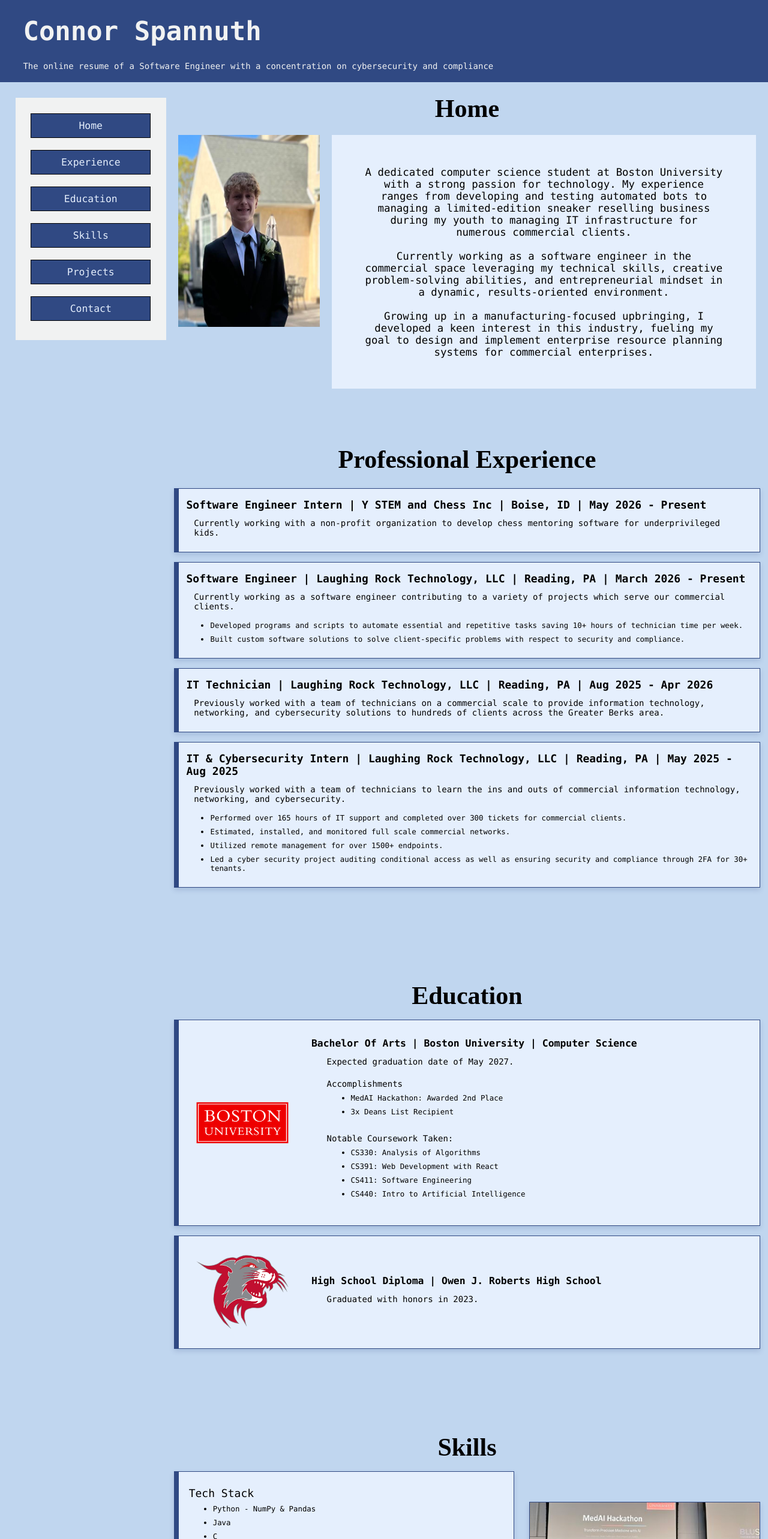
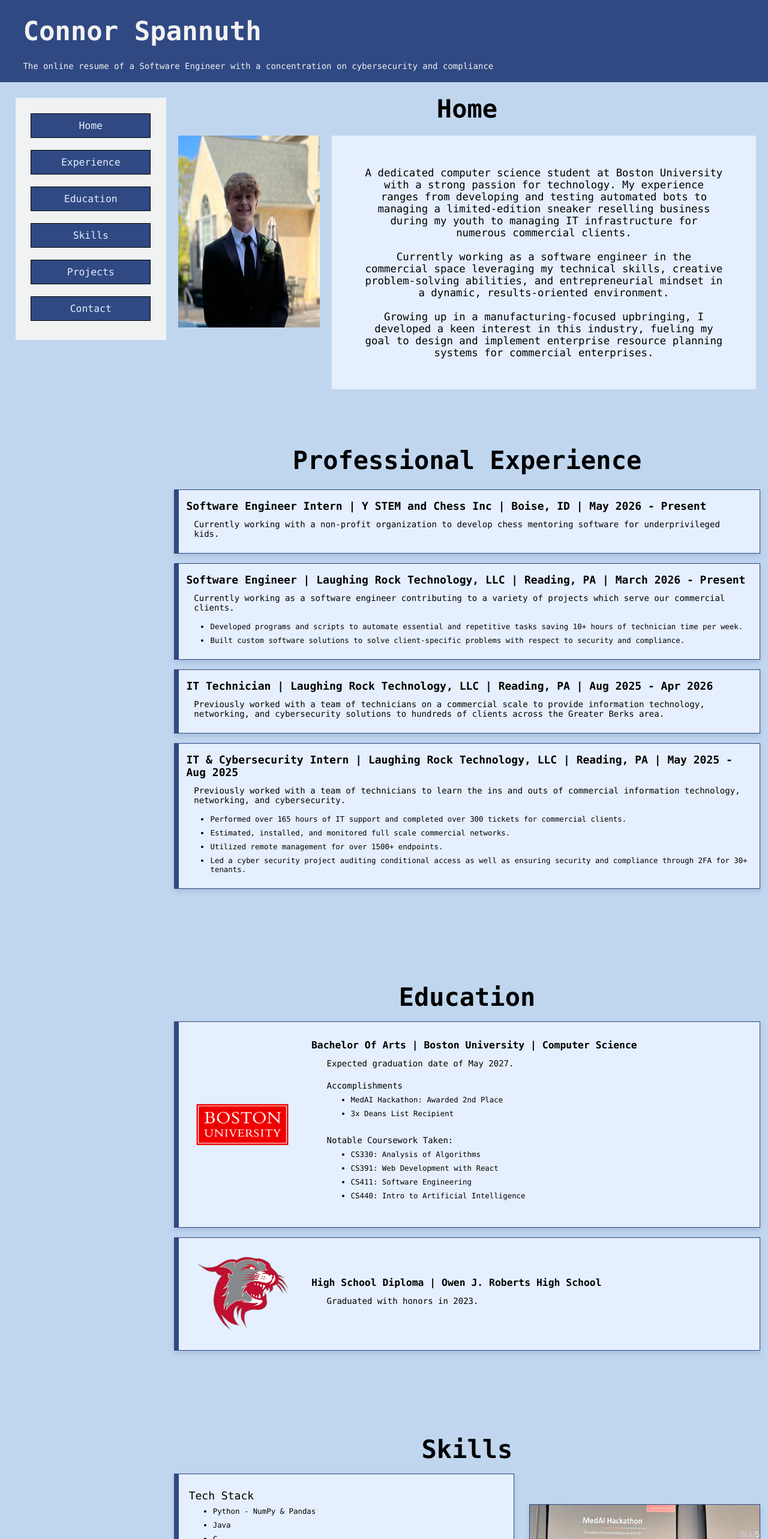
Before and after one commit to cspannuth/Online-Resume, a React (Vite) app: page / in a window 1280 px wide. Shown: the top 2566 px of the page at 60% size. Built offline with nearby package versions, Linux system fonts and the light colour scheme.

Commit message:
Change to system font as backup

```diff
--- a/src/components/mains/Contact.tsx
+++ b/src/components/mains/Contact.tsx
@@ -8,7 +8,7 @@
 
 const Title = styled.h1`
     text-align: center;
-    font-family: "Lucida Handwriting", "Courgette", cursive;
+    font-family: "Lucida Handwriting", "Lucida Console", Monaco, monospace;
     font-size: calc(2px + 5vh);
     font-weight: bold;
     padding-top: 2%;
--- a/src/components/mains/Education.tsx
+++ b/src/components/mains/Education.tsx
@@ -3,7 +3,7 @@
 const Title= styled.h1`
     padding-top: 2%;
     text-align: center;
-    font-family: "Lucida Handwriting", "Courgette", cursive;
+    font-family: "Lucida Handwriting", "Lucida Console", Monaco, monospace;
     font-size: calc(2px + 5vh);
     font-weight: bold;
 `;
--- a/src/components/mains/Experience.tsx
+++ b/src/components/mains/Experience.tsx
@@ -3,7 +3,7 @@
 const Title = styled.h1`
     padding-top: 2%;
     text-align: center;
-    font-family: "Lucida Handwriting", "Courgette", cursive;
+    font-family: "Lucida Handwriting", "Lucida Console", Monaco, monospace;
     font-size: calc(2px + 5vh);
     font-weight: bold;
 `;
--- a/src/components/mains/Home.tsx
+++ b/src/components/mains/Home.tsx
@@ -9,7 +9,7 @@
     padding-top: 2%;
     padding-bottom: 2%;
     text-align: center;
-    font-family: "Lucida Handwriting", "Courgette", cursive;
+    font-family: "Lucida Handwriting", "Lucida Console", Monaco, monospace;
     font-size: calc(2px + 5vh);
     font-weight: bold;
 
--- a/src/components/mains/Projects.tsx
+++ b/src/components/mains/Projects.tsx
@@ -2,7 +2,7 @@
 
 const Title = styled.h1`
     text-align: center;
-    font-family: "Lucida Handwriting", "Courgette", cursive;
+    font-family: "Lucida Handwriting", "Lucida Console", Monaco, monospace;
     font-size: calc(2px + 5vh);
     font-weight: bold;
     padding-top: 2%;
--- a/src/components/mains/Skills.tsx
+++ b/src/components/mains/Skills.tsx
@@ -2,7 +2,7 @@
 
 const Title = styled.h1`
     text-align: center;
-    font-family: "Lucida Handwriting", "Courgette", cursive;
+    font-family: "Lucida Handwriting", "Lucida Console", Monaco, monospace;
     font-size: calc(2px + 5vh);
     font-weight: bold;
     padding-top: 2%;
```
